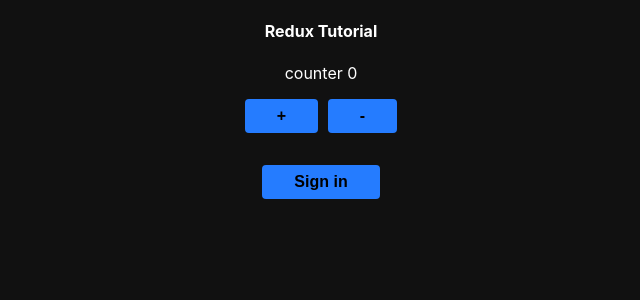
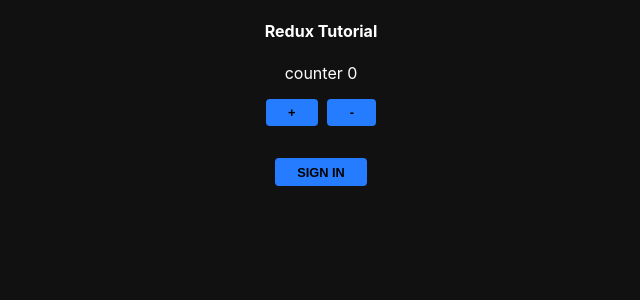
Before and after one commit to mrstevedev/redux-counter, a React (Create React App) app: page / in a window 1280 px wide. Shown: the top 300 px of the page, without its empty margins (319-959 px from the left). Built offline with nearby package versions, Linux system fonts and the light colour scheme.

Commit message:
Added input styles for todo form

```diff
--- a/src/App.css
+++ b/src/App.css
@@ -14,17 +14,33 @@ body {
 
 button {
   background: #257cff;
-  padding: 0.5rem 2rem;
+  padding: 0.4rem 1.4rem;
   border: none;
   outline: none;
   margin: 0 0.3rem;
   font-weight: bold;
-  font-size: 1rem;
+  font-size: 0.8rem;
   border-radius: 4px;
   transition: .12s ease-in-out;
   cursor: pointer;
+  text-transform: uppercase;
 }
 
 button:hover {
   background: #3d88f8
 }
+
+input[type="text"] {
+  background: #212121;
+  border: none;
+  height: 26px;
+  border-radius: 4px;
+  outline: none;
+  color: #fff;
+  text-indent: 7px;
+  transition: .12s ease-in-out;
+}
+
+input[type="text"]:hover {
+  background: #333;
+}
```
